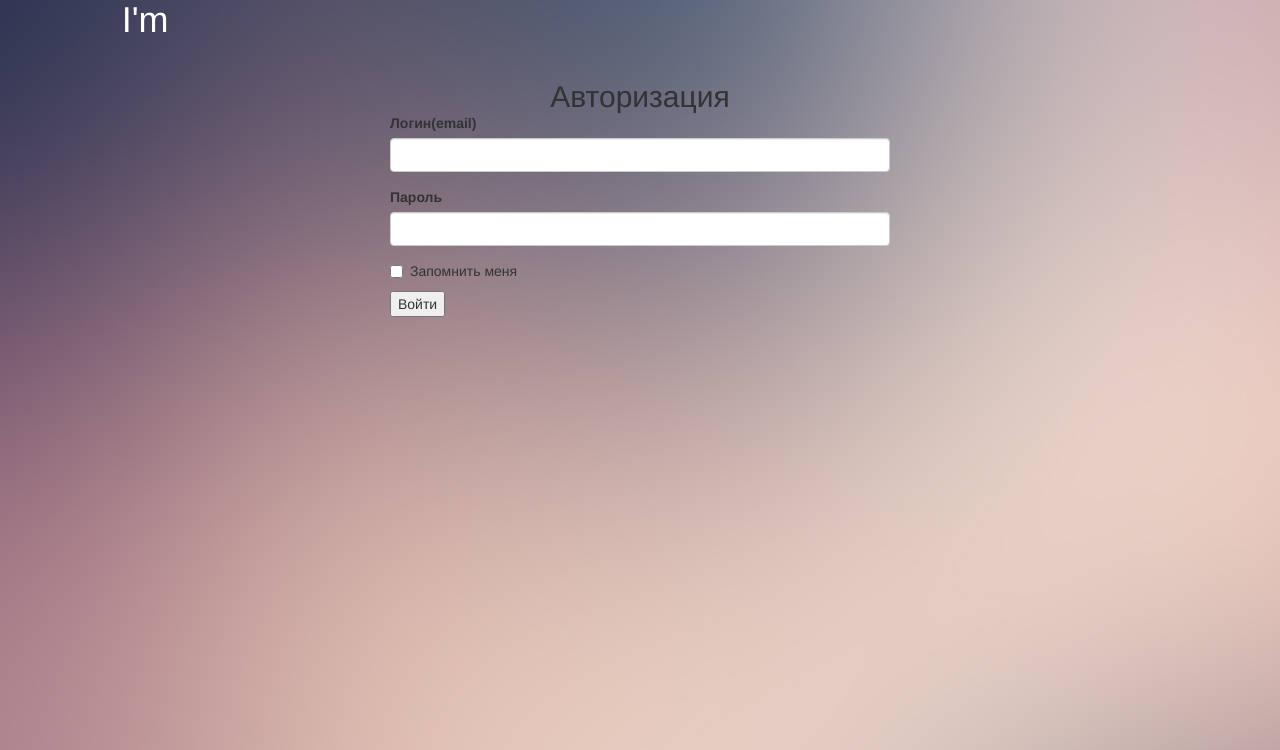
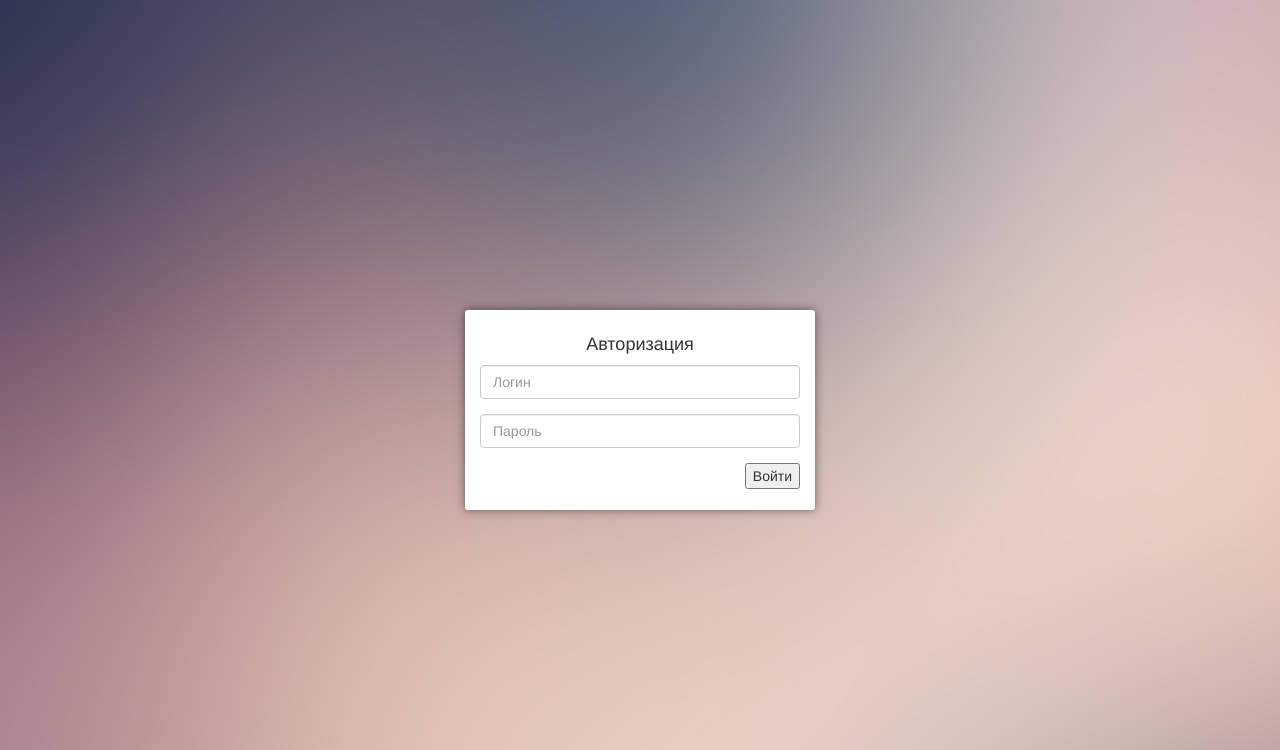
Before and after one commit to AlexPutrya/csf, a Flask app: page /login in a window 1280 px wide. Shown: the top 750 px of the page. Run offline with Flask 2, Linux system fonts and the light colour scheme; some libraries are stand-ins or nearby versions.

Commit message:
Design login page

```diff
--- a/app/static/css/charts.css
+++ b/app/static/css/charts.css
@@ -6,6 +6,6 @@
   border-radius: 3px;
 }
 
-.row {
+#chart_year {
   margin-top: 20px;
 }
--- /dev/null
+++ b/app/static/css/login.css
@@ -0,0 +1,23 @@
+.login-content{
+  margin: 0 auto;
+  width: 350px;
+  height: 200px;
+  text-align: right;
+  position:absolute;
+  left:50%;
+  top:50%;
+  margin:-100px 0 0 -175px;
+}
+h4 {
+  text-align: center;
+}
+.login {
+  width: 350px;
+  height: 200px;;
+  margin: 0 auto;
+  margin-top: 10px;
+  padding: 15px;
+  border-radius: 3px;
+  box-shadow:  0 0 10px rgba(0,0,0,0.5);
+  background-color: white;
+}
--- a/app/static/css/style.css
+++ b/app/static/css/style.css
@@ -14,6 +14,9 @@ h1{
 header {
 	width: 100%;
 	margin-bottom: 30px;
+}
+.logo {
+	margin-top: 20px;
 }
 
 #content {
@@ -56,12 +59,7 @@ h3 {
 	min-height: 35em;
 	border-radius: 5px;
 }
-/*login page*/
-.login {
-    margin: 0 auto;
-    margin-top: 10px;
-    width: 500px;
-}
+
 
 /*Modal Window*/
 #modal {
--- a/app/templates/layout.html
+++ b/app/templates/layout.html
@@ -1,5 +1,4 @@
 <!doctype html>
-
 <html lang="ru">
 <head>
 	<meta charset="UTF-8">
@@ -19,20 +18,22 @@
 	<!-- <script src="https://cdnjs.cloudflare.com/ajax/libs/1000hz-bootstrap-validator/0.11.5/validator.min.js"></script> -->
 </head>
 <body>
-    <div class="container-fluid">
-		<div class="row">
-			<div class="col-md-1 col-md-offset-1">
-				<header>
-					<div class="logo">
-						<a href="{{ url_for('index') }}"><h1>I'm</h1></a>
-					</div>
-				</header>
-			</div>
-		</div>
+	<div class="container-fluid">
+		<nav class="navbar navbar-light">
+	  	<div class="container-fluid">
+	    	<div class="navbar-header">
+	      	<a class="navbar-brand" href="{{ url_for('index') }}">
+	        	<img alt="I'm Manager" src="...">
+	      	</a>
+	    	</div>
+					<ul class="nav navbar-nav navbar-light">
+						<li><a href="#">Link</a></li>
+					</ul>
+	  	</div>
+		</nav>
         {% block body %}
-			{% block modal_window %}
-			{% endblock %}
+						{% block modal_window %} {% endblock %}
         {% endblock %}
-    </div>
+	</div>
 </body>
 </html>
--- a/app/templates/login.html
+++ b/app/templates/login.html
@@ -1,21 +1,28 @@
-{% extends 'layout.html' %}
-
-{% block body %}
+<!doctype html>
+<html lang="ru">
+<head>
+	<meta charset="UTF-8">
+	<title>Авторизация</title>
+	<link href="{{ url_for('static', filename = 'css/bootstrap/bootstrap.min.css') }}" rel="stylesheet">
+	<link href="{{ url_for('static', filename = 'css/style.css') }}" rel="stylesheet">
+  <link rel="stylesheet" href="{{ url_for('static', filename = 'css/login.css')}}">
+	<script src="{{url_for('static', filename= 'js/jquery-3.2.1.min.js')}}"></script>
+  <script src="{{ url_for('static', filename = 'js/bootstrap/bootstrap.min.js') }}"></script>
+</head>
+<body>
+  <div class="login-content">
     <form class="login" action="{{ url_for('login')}}" method="POST" name="login" data-toggle="validator">
-        <h2>Авторизация</h2>
+        <h4>Авторизация</h4>
         <div class="form-group">
-            <label for="email">Логин(email)</label>
-            <input type="text"  name="email"  class="form-control" required type="text">
+            <input type="text"  name="email"  class="form-control" required type="text" placeholder="Логин">
             <div class="help-block with-errors"></div>
         </div>
         <div class="form-group">
-            <label for="password">Пароль</label>
-            <input type="password" name="password" class="form-control" required type="text">
+            <input type="password" name="password" class="form-control" required type="text" placeholder="Пароль">
             <div class="help-block with-errors"></div>
         </div>
-        <div class="checkbox">
-            <label><input type="checkbox">Запомнить меня</label>
-        </div>
-        <input type="submit" value="Войти">
+        <input type="button" value="Войти">
     </form>
-{% endblock %}
+  </div>
+</body>
+</html>
```
Also changed, not shown: app/static/img/logo1.png (added).
